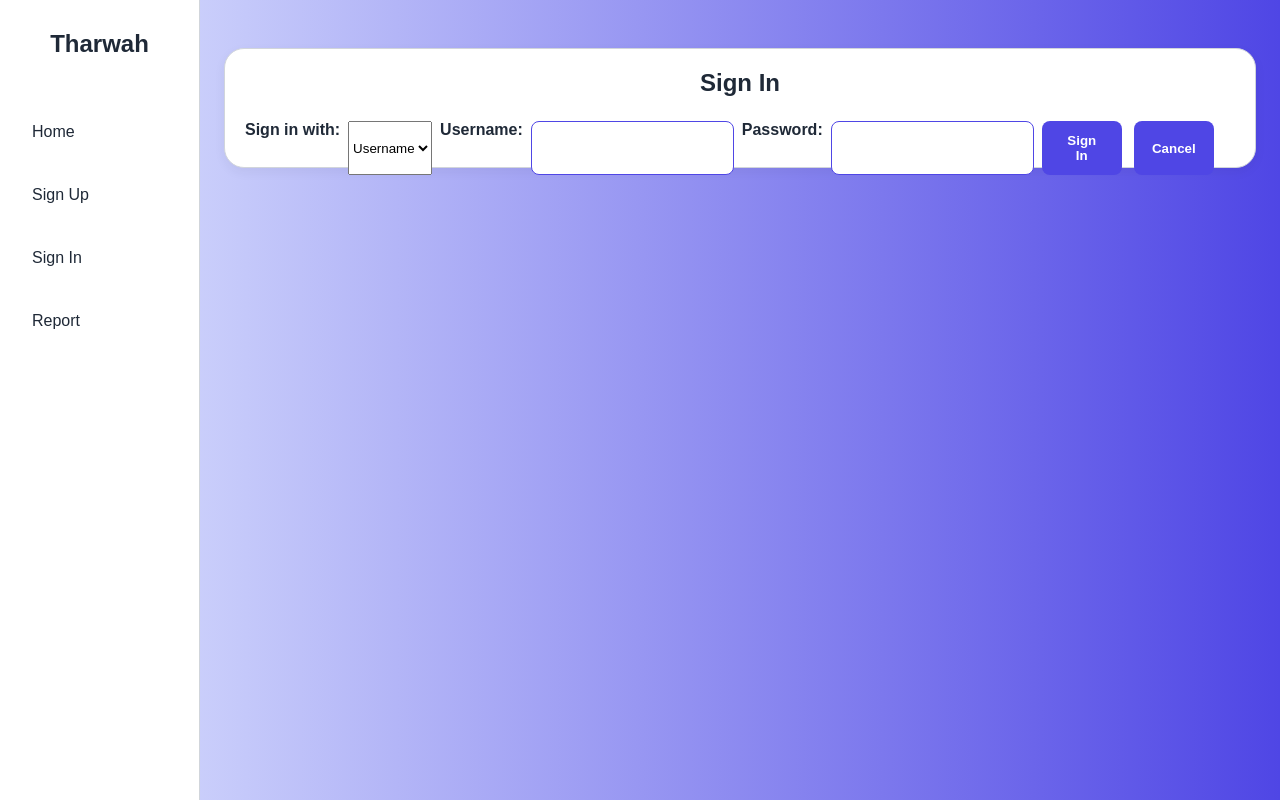
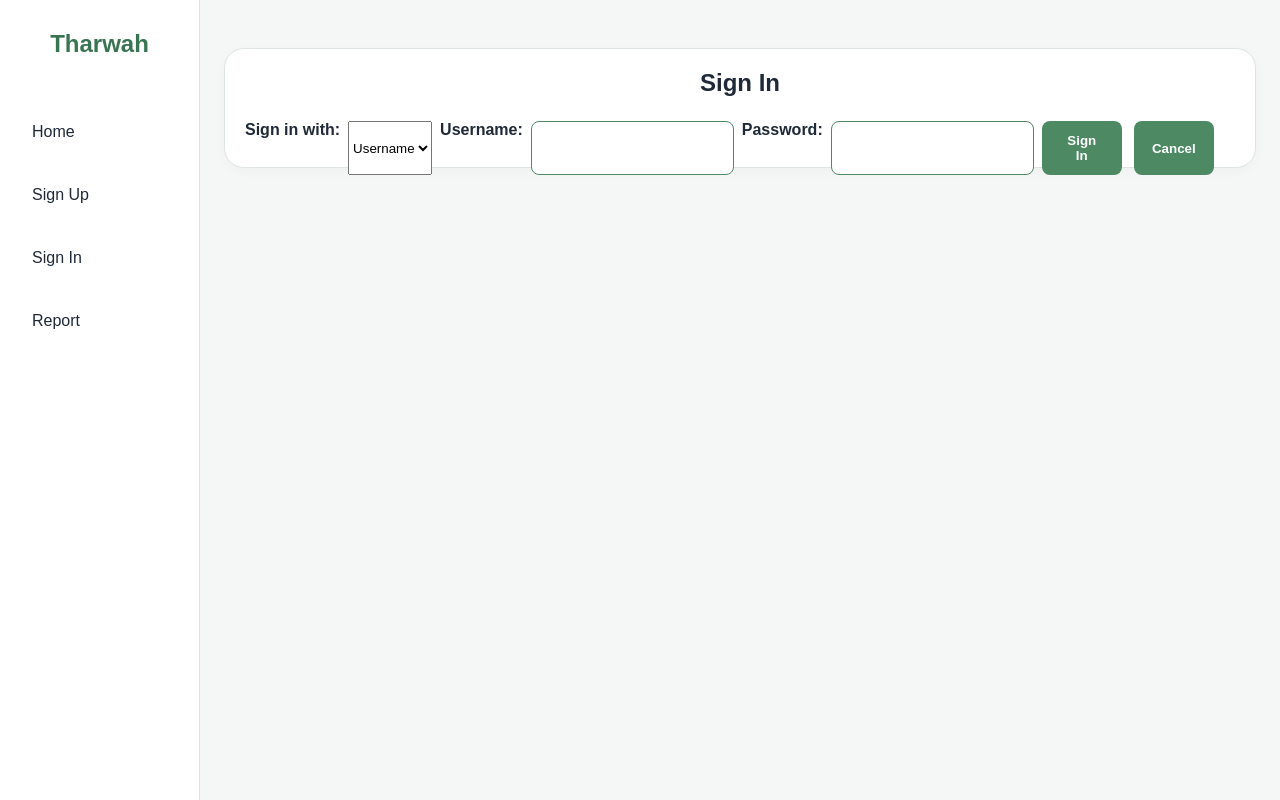
Before and after one commit to HusainAlmajed/Tharwah-Project-Front-End, a React (Vite) app: page /sign-in in a window 1280 px wide. Built offline with nearby package versions, Linux system fonts and the light colour scheme; no server answers; a web font is replaced by a local one.

Commit message:
fixed the theme to match everywhere

```diff
--- a/src/App.css
+++ b/src/App.css
@@ -15,7 +15,7 @@ nav {
   flex-direction: column;
   justify-content: space-between;
   align-items: center;
-  background-color: var( --color-surface);
+  background-color: var(--color-surface);
   padding: 30px 20px;
   border-right: 1px solid var(--color-border);
 }
@@ -24,6 +24,7 @@ nav {
   font-weight: bolder;
   font-size: 1.5rem;
   margin-bottom: 55px;
+  color: #397453;
 }
 
 nav ul {
@@ -41,10 +42,6 @@ nav li {
   width: 100%;
 }
 
-nav li {
-  width: 100%;
-}
-
 nav a {
   text-decoration: none;
   color: inherit;
@@ -52,6 +49,20 @@ nav a {
 
 nav a:hover {
   color: var(--color-primary);
+}
+
+nav li a {
+  display: block;
+  padding: 10px 12px;
+  border-radius: 10px;
+}
+
+nav li a:hover {
+  background-color: var(--color-primary-soft);
+}
+
+.sign-out {
+  margin-top: auto;
 }
 
 form {
@@ -81,10 +92,6 @@ form input:focus {
   flex: 1;
 }
 
-button:hover {
-  background-color: var(--color-primary-dark);
-}
-
 button {
   background-color: var(--color-primary);
   color: white;
@@ -92,6 +99,10 @@ button {
   border: none;
   padding: 12px 18px;
   font-weight: bold;
+}
+
+button:hover {
+  background-color: var(--color-primary-dark);
 }
 
 button:disabled {
@@ -114,12 +125,10 @@ button:disabled {
   flex: 1;
   height: 120px;
   padding: 20px;
-
   background-color: var(--color-surface);
   border: 1px solid var(--color-border);
   border-radius: 20px;
-
-  box-shadow: 0 4px 12px rgba(0, 0, 0, 0.05);
+  box-shadow: 0 3px 12px rgba(0, 0, 0, 0.03);
 }
 
 .card-title {
@@ -133,16 +142,14 @@ button:disabled {
 
 .monthlyCard {
   width: 100%;
-  /* max-width: 950px; */
   padding: 25px;
   height: 280px;
   box-sizing: border-box;
   background-color: var(--color-surface);
   border: 1px solid var(--color-border);
   border-radius: 25px;
-  box-shadow: 0 8px 24px rgba(0, 0, 0, 0.08);
+  box-shadow: 0 3px 12px rgba(0, 0, 0, 0.03);
 }
-
 
 .transactionForm {
   display: flex;
@@ -156,16 +163,16 @@ button:disabled {
   margin-bottom: 30px;
 }
 
-.categoryForm h1 {
-  margin-bottom: 30px;
-}
-
 .categoryForm {
   display: flex;
   flex-direction: column;
   gap: 28px;
   width: 100%;
   max-width: 1100px;
+}
+
+.categoryForm h1 {
+  margin-bottom: 30px;
 }
 
 .app-layout {
@@ -178,27 +185,31 @@ button:disabled {
   justify-content: center;
   flex: 1;
   padding: 48px 24px;
+  background-color: var(--color-background);
 }
 
 .transaction-list {
-    display: flex;
-    flex-direction: column;
+  display: flex;
+  flex-direction: column;
 }
 
 .transaction {
-    display: block;
+  display: block;
 }
 
 .loader {
   width: 60px;
   height: 60px;
   border: 8px solid #e0e0e0;
-  border-top-color: #b67c95;
+  border-top-color: var(--color-primary);
   border-radius: 50%;
-  animation: spin 1.0s linear infinite;
+  animation: spin 1s linear infinite;
 }
+
 @keyframes spin {
-  to { transform: rotate(360deg); }
+  to {
+    transform: rotate(360deg);
+  }
 }
 
 .transaction-details-card {
@@ -222,8 +233,8 @@ button:disabled {
   padding: 32px;
   background-color: var(--color-surface);
   border: 1px solid var(--color-border);
-  border-radius: 12px;
-  box-shadow: 0 8px 24px rgba(0, 0, 0, 0.08);
+  border-radius: 18px;
+  box-shadow: 0 3px 12px rgba(0, 0, 0, 0.03);
 }
 
 .transaction-summary-info {
@@ -244,18 +255,16 @@ button:disabled {
 
 .transaction-info-card {
   padding: 32px;
-
   background-color: var(--color-surface);
   border: 1px solid var(--color-border);
-  border-radius: 12px;
-  box-shadow: 0 8px 24px rgba(0, 0, 0, 0.08);
+  border-radius: 18px;
+  box-shadow: 0 3px 12px rgba(0, 0, 0, 0.03);
 }
 
 .transaction-detail {
   display: grid;
   grid-template-columns: 160px 1fr;
   align-items: center;
-
   padding: 18px 0;
   border-bottom: 1px solid var(--color-border);
 }
@@ -274,6 +283,17 @@ button:disabled {
   font-size: 18px;
 }
 
+.details-actions {
+  display: flex;
+  justify-content: flex-end;
+  gap: 16px;
+  margin-bottom: 20px;
+}
+
+.details-actions button {
+  min-width: 120px;
+}
+
 .dashboard {
   width: 100%;
   max-width: 1000px;
@@ -290,26 +310,44 @@ button:disabled {
   margin: 0;
 }
 
+.dashboard .card {
+  border-radius: 18px;
+  box-shadow: 0 3px 12px rgba(0, 0, 0, 0.03);
+}
+
+.dashboard .card:first-child {
+  background-color: #f1f9f4;
+  border: 1px solid #cfe6d7;
+}
+
+.dashboard .card:nth-child(2) {
+  background-color: #fff4f3;
+  border: 1px solid #f1d3d0;
+}
+
+.dashboard .card:nth-child(3) {
+  background-color: #f4f4ff;
+  border: 1px solid #dcdaf6;
+}
+
+.dashboard .card:first-child .card-title {
+  color: #459762;
+}
+
+.dashboard .card:nth-child(2) .card-title {
+  color: #e15e58;
+}
+
+.dashboard .card:nth-child(3) .card-title {
+  color: #5f5ed0;
+}
+
 .monthly-section {
   width: 100%;
 }
 
 .monthlyCard h3 {
   margin: 0;
-}
-
-nav li a {
-  display: block;
-  padding: 10px 12px;
-  border-radius: 10px;
-}
-
-nav li a:hover {
-  background-color: var(--color-primary-soft);
-}
-
-.sign-out {
-  margin-top: auto;
 }
 
 .transaction-form {
@@ -349,10 +387,8 @@ nav li a:hover {
   width: 100%;
   box-sizing: border-box;
   padding: 12px;
-
   border: 1px solid var(--color-primary);
   border-radius: 8px;
-
   background-color: var(--color-surface);
 }
 
@@ -416,12 +452,10 @@ nav li a:hover {
 
 .category-card {
   padding: 25px;
-
   background-color: var(--color-surface);
   border: 1px solid var(--color-border);
   border-radius: 20px;
-
-  box-shadow: 0 4px 12px rgba(0, 0, 0, 0.05);
+  box-shadow: 0 3px 12px rgba(0, 0, 0, 0.03);
 }
 
 .category-card h2 {
@@ -432,10 +466,13 @@ nav li a:hover {
 .category-item {
   padding: 16px;
   margin-bottom: 16px;
-
   background-color: var(--color-surface);
   border: 1px solid var(--color-border);
   border-radius: 12px;
+}
+
+.category-item:hover {
+  background-color: #f4f8f5;
 }
 
 .category-item:last-child {
@@ -485,12 +522,16 @@ nav li a:hover {
 .transaction-filters input,
 .transaction-filters select {
   padding: 12px;
-  border: 1px solid var(--color-border);
+  background-color: #ffffff;
+  border: 1px solid #d7ddd9;
   border-radius: 10px;
 }
 
 .transaction-table {
   width: 100%;
+  background-color: #ffffff;
+  border-radius: 14px;
+  overflow: hidden;
 }
 
 .transaction-row {
@@ -498,9 +539,14 @@ nav li a:hover {
   grid-template-columns: 2fr 1fr 1fr 1fr;
   width: 100%;
   box-sizing: border-box;
+  background-color: #ffffff;
   border: 1px solid var(--color-border);
   text-decoration: none;
   color: inherit;
+}
+
+.transaction-row:hover {
+  background-color: #f4f8f5;
 }
 
 .transaction-row p {
@@ -511,10 +557,6 @@ nav li a:hover {
 
 .transaction-row p:last-child {
   border-right: none;
-}
-
-.app-main:has(.report) {
-  background-color: #f5f7f6;
 }
 
 .report {
@@ -854,6 +896,7 @@ nav li a:hover {
     grid-template-columns: 1fr 1fr;
   }
 }
+
 @media (max-width: 700px) {
   .report {
     padding: 22px;
@@ -876,14 +919,3 @@ nav li a:hover {
     text-align: left;
   }
 }
-
-.details-actions {
-  display: flex;
-  justify-content: flex-end;
-  gap: 16px;
-  margin-bottom: 20px;
-}
-
-.details-actions button {
-  min-width: 120px;
-}
--- a/src/index.css
+++ b/src/index.css
@@ -3,16 +3,20 @@
 :root {
   font-family: "Google Sans Flex", sans-serif;
 
-  --color-primary: #4f46e5;
-  --color-primary-dark: #4338ca;
-  --color-primary-soft: #e0e7ff;
-  --color-success: #15803d;
+  --color-primary: #4d8a64;
+  --color-primary-dark: #3f7656;
+  --color-primary-soft: #e3efe7;
+
+  --color-success: #5aad75;
+
   --color-text: #1f2937;
-  --color-text-light: #6b7280;
-  --color-background: #f4f6f8;
+  --color-text-light: #6f7972;
+
+  --color-background: #f5f7f6;
   --color-surface: #ffffff;
-  --color-border: #d1d5db;
-  --color-error: #dc2626;
+
+  --color-border: #dfe5e1;
+  --color-error: #df625d;
 }
 
 * {
@@ -22,9 +26,7 @@
 body {
   min-height: 100vh;
   margin: 0;
-  /* background-color: var(--color-background); */
-  background: #E0E7FF;
-  background: linear-gradient(90deg, rgba(224, 231, 255, 1) 0%, rgba(79, 70, 229, 1) 100%);
+  background-color: var(--color-background);
   color: var(--color-text);
 }
 
```
